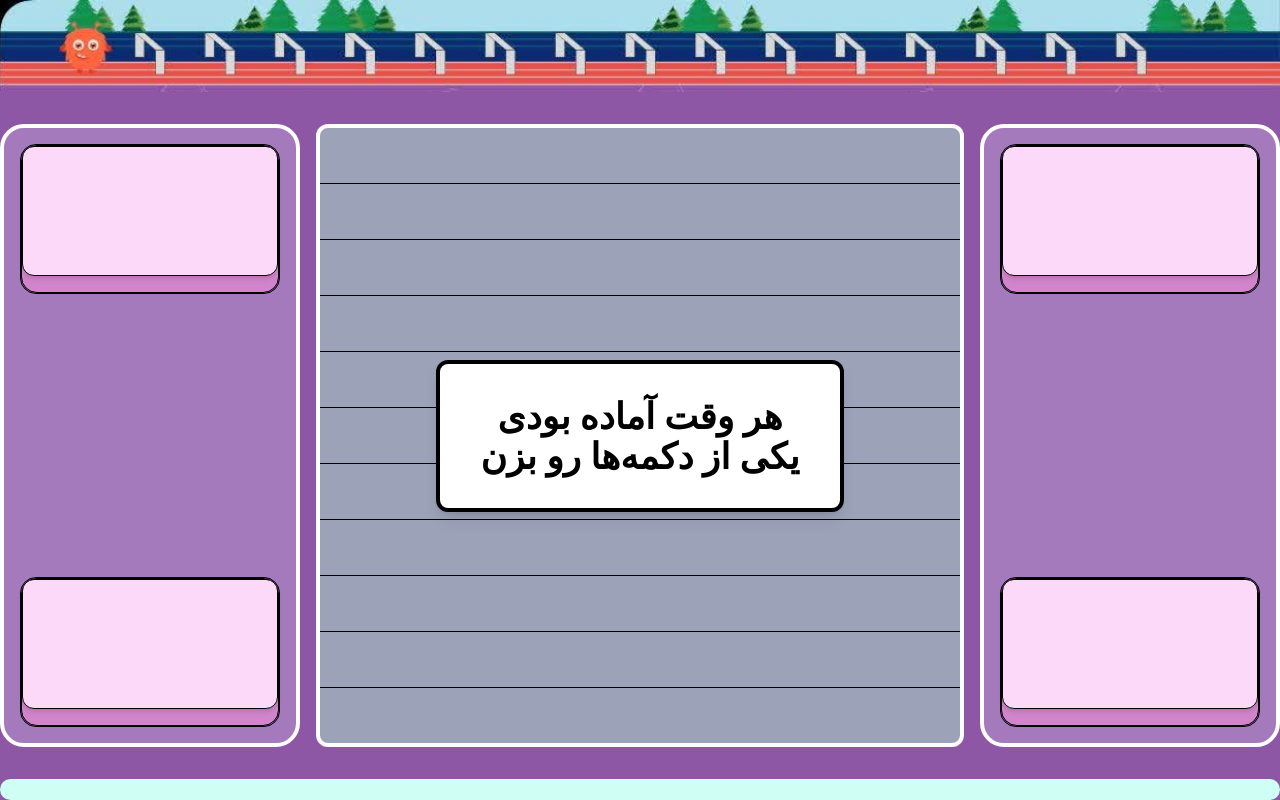
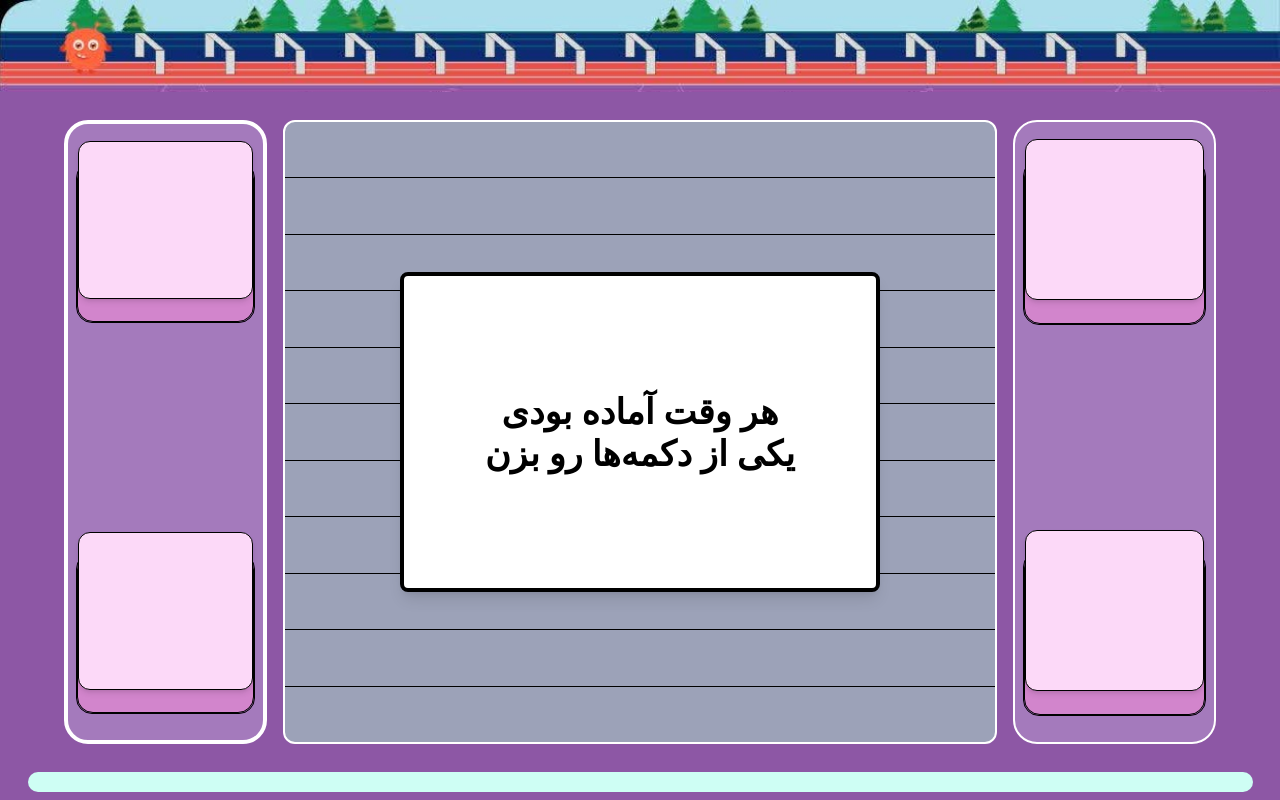
Before and after one commit to aligholip0ur/source, a React (Vite) app: page / in a window 1280 px wide. Built offline with nearby package versions, Linux system fonts and the light colour scheme.

Commit message:
another v2.5

```diff
--- a/src/App.jsx
+++ b/src/App.jsx
@@ -1,5 +1,6 @@
 import './App.css'
 import StartScreen from './components/Firstpage'
+
 function App() {
 
   return (
--- a/src/components/AnimateButton.jsx
+++ b/src/components/AnimateButton.jsx
@@ -11,12 +11,20 @@ export default function AnimateButton() {
   };
 
   return (
-    <div
-
-      className={`bg-[#8a5fa5] rounded-2xl border border-black flex items-center justify-center w-full h-[12vw] min-h-[60px] max-h-[150px] aspect-square`}
-    >
-      <button   onClick={handleClick} className={`bg-[#d285cc] cursor-pointer w-full h-full rounded-2xl border border-black flex items-center justify-center transition-all duration-250 transform ${pressed ? "":"pb-1 sm:pb-2 md:pb-4"} `}>
-        <div className="bg-[#fcd9f8] w-full h-full rounded-xl border border-black shadow-md"></div>
+    <div className="w-full" style={{ aspectRatio: "1/1" }}>
+      <button
+        onClick={handleClick}
+        style={{marginTop:"clamp(10px, 4vh, 30px)"}}
+        className="w-full h-[90%] bg-[#8a5fa5] rounded-2xl border border-black flex items-center justify-center transition-all duration-200"
+      >
+        <div className="bg-[#d285cc] w-full h-full rounded-2xl border border-black flex items-center justify-center">
+          <div
+            className="bg-[#fcd9f8] cursor-pointer w-full h-full rounded-xl border border-black shadow-md transition-all duration-200"
+            style={{
+              marginBottom: pressed ? "0" : "clamp(12px, 8vh, 45px)",
+            }}
+          ></div>
+        </div>
       </button>
     </div>
   );
--- a/src/components/Firstpage.jsx
+++ b/src/components/Firstpage.jsx
@@ -1,6 +1,9 @@
 import React, { useState, useEffect } from "react";
 import AnimateButton from "./AnimateButton";
 import RotateMessage from "./RotateMessage";
+import MainDiv from "./MainDiv";
+import Header from "./Header";
+import Footer from "./Footer";
 const StartScreen = () => {
   const [isPortrait, setIsPortrait] = useState(false);
 
@@ -10,7 +13,6 @@ const StartScreen = () => {
     };
 
     checkOrientation();
-
     window.addEventListener("resize", checkOrientation);
 
     return () => {
@@ -22,42 +24,49 @@ const StartScreen = () => {
     <>
       {isPortrait && <RotateMessage />}
 
-      <div className="h-screen w-screen bg-[#8d57a5] flex flex-col items-center justify-between overflow-hidden ">
-        <div className="w-full h-3 md:h-fit z-20">
-          <img
-            className="w-full h-full object-cover"
-            src="/Photos/photo18314345291.jpg"
-            alt=""
-          />
-        </div>
+      <div className="fixed inset-0 bg-[#8d57a5] flex flex-col overflow-hidden ">
+        <Header />
+        <div className="min-h-0 flex  items-center  justify-center w-full overflow-hidden py-6">
+          <div
+            className="w-full py-2  my-4"
+            style={{
+              width: "min(90vw, 250vh)",
+              height: "min(56vw, 80vh)",
+              aspectRatio: "8/5",
+              maxWidth: "1600px",
+              maxHeight: "1000px",
+              margin: "20px auto",
+            }}
+          >
+            <div className="grid grid-cols-16 gap-2 md:gap-4 w-full h-full">
+              <div className="col-span-3 bg-[#a47abc] rounded-3xl border-4 border-white flex flex-col p-2 h-full">
+                <div className="w-full" style={{ aspectRatio: "1/1" }}>
+                  <AnimateButton />
+                </div>
+                <div className="w-full mt-auto" style={{ aspectRatio: "1/1" }}>
+                  <AnimateButton />
+                </div>
+              </div>
 
-        <div className="flex w-full h-[calc(100vh-80px)] max-w-[2000px] items-stretch justify-center gap-1 md:gap-4 my-8 overflow-hidden">
-          <div className="bg-[#a47abc] p-1 md:p-4 rounded-3xl w-[25%] max-w-[300px] border-2 md:border-4 border-white flex flex-col items-center justify-between gap-2 md:gap-4">
-            <AnimateButton />
-            <AnimateButton />
-          </div>
+              <div className="col-span-10 bg-[#9ca2b8] rounded-xl border-2 border-white relative overflow-hidden flex items-center justify-center p-2">
+                <MainDiv />
+              </div>
 
-          <div className="flex-1 bg-[#9ca2b8] rounded-xl border-2 md:border-4 border-white flex items-center justify-center relative overflow-hidden">
-            <div className="absolute inset-0 flex flex-col justify-evenly z-0">
-              {Array.from({ length: 10 }).map((_, index) => (
-                <div key={index} className="border-t border-black w-full"></div>
-              ))}
+              <div className="col-span-3 bg-[#a47abc] rounded-3xl border-2 border-white flex flex-col p-2 h-full">
+                <div className="w-full" style={{ aspectRatio: "1/1" }}>
+                  <AnimateButton />
+                </div>
+                <div className="w-full mt-auto" style={{ aspectRatio: "1/1" }}>
+                  <AnimateButton />
+                </div>
+
+              </div>
+
             </div>
 
-            <div className="bg-white px-4 py-3 md:px-10 md:py-8 rounded-lg md:rounded-xl border-2 md:border-4 shadow-lg text-center text-sm md:text-2xl lg:text-4xl font-bold z-10">
-              هر وقت آماده بودی
-              <br />
-              یکی از دکمه‌ها رو بزن
-            </div>
-          </div>
-
-          <div className="bg-[#a47abc] p-1 md:p-4 rounded-3xl w-[25%] max-w-[300px] border-2 md:border-4 border-white flex flex-col items-center justify-between gap-2 md:gap-4">
-            <AnimateButton />
-            <AnimateButton />
           </div>
         </div>
-
-        <div className="w-full h-2 md:h-6 bg-[#cefef4] rounded-full"></div>
+        <Footer />
       </div>
     </>
   );
--- /dev/null
+++ b/src/components/Footer.jsx
@@ -0,0 +1,16 @@
+export default function Footer() {
+  return(
+    <>
+  <div
+  className="w-full shrink-0 mb-2 mx-auto" // margin خودکار برای مرکز کردن
+  style={{
+    height: "clamp(5px, 2.5vh, 30px)",
+    width: "100%",
+    maxWidth: "1225px"
+  }}
+>
+  <div className="w-full h-full bg-[#cefef4] rounded-full" />
+</div>
+  </>
+  )
+}
--- /dev/null
+++ b/src/components/Header.jsx
@@ -0,0 +1,13 @@
+export default function Header() {
+  return (
+    <>
+      <div className="w-full shrink-0 relative">
+        <img
+          src="/Photos/photo18314345291.jpg"
+          alt="Header"ش
+          className="w-full h-full object-contain"
+        />
+      </div>
+    </>
+  );
+}
--- /dev/null
+++ b/src/components/MainDiv.jsx
@@ -0,0 +1,32 @@
+export default function MainDiv() {
+  return (
+    <>
+      {/* خطوط مشکی */}
+      <div className="absolute inset-0 flex flex-col justify-evenly">
+        {Array.from({ length: 10 }).map((_, index) => (
+          <div key={index} className="border-t border-black w-full" />
+        ))}
+      </div>
+
+      {/* متن وسط */}
+      <div className="relative z-10 flex items-center justify-center w-[min(80%,80vh)] h-[min(60%,40vh)]">
+        <div
+          className="bg-white w-full h-full rounded-lg border-4 shadow-lg flex flex-col items-center justify-center text-center p-4"
+          style={{
+            width: "min(90vw, 60vh)",
+            height: "min(60vw, 40vh)",
+            padding: "clamp(4px, 1vw, 12px)",
+            fontSize: "min(3vw, 6vh, 35px)",
+            fontWeight: "bold",
+            lineHeight: "1.2",
+            overflow: "hidden",
+          }}
+        >
+          هر وقت آماده بودی
+          <br />
+          یکی از دکمه‌ها رو بزن
+        </div>
+      </div>
+    </>
+  );
+}
```
